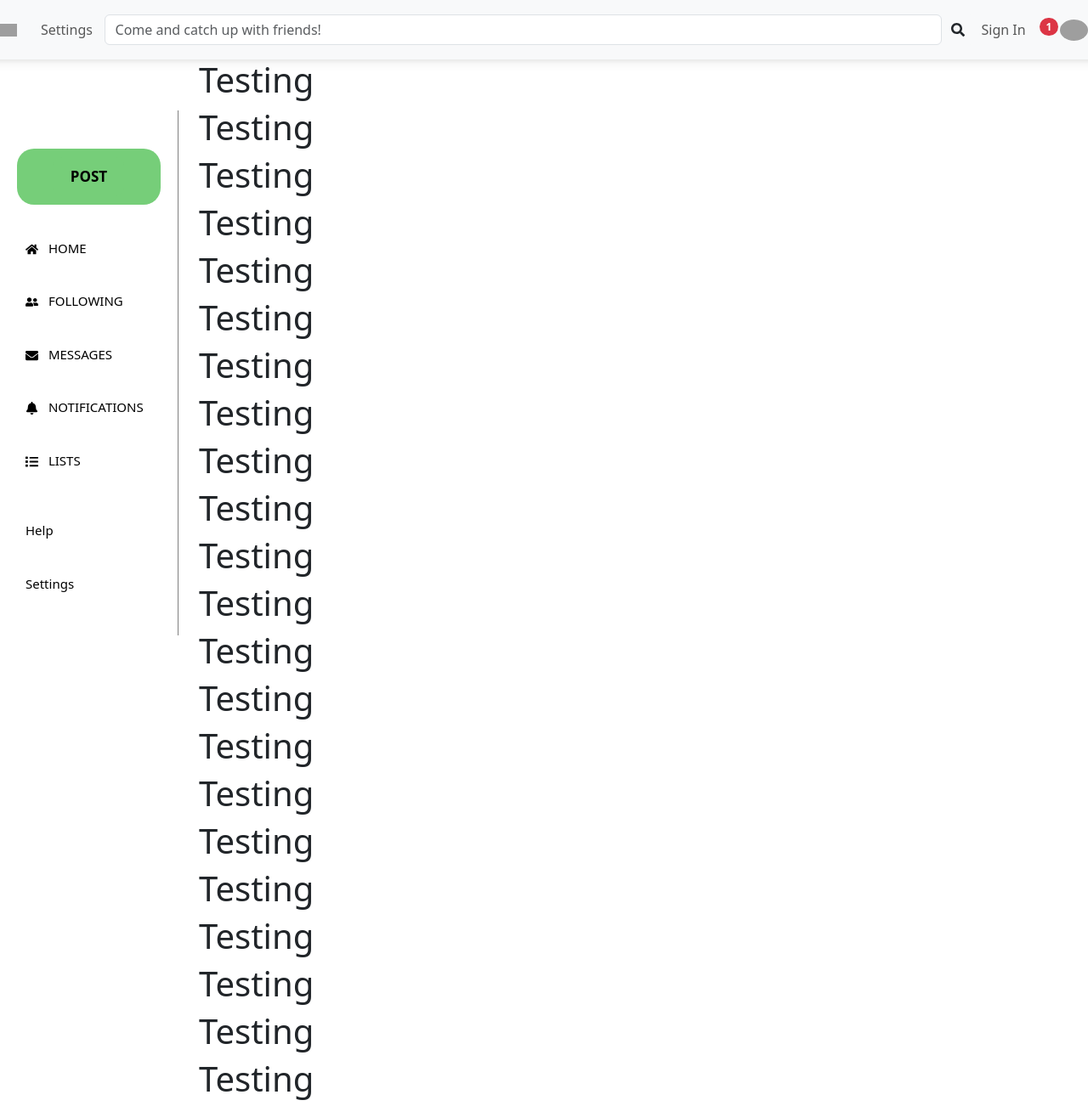
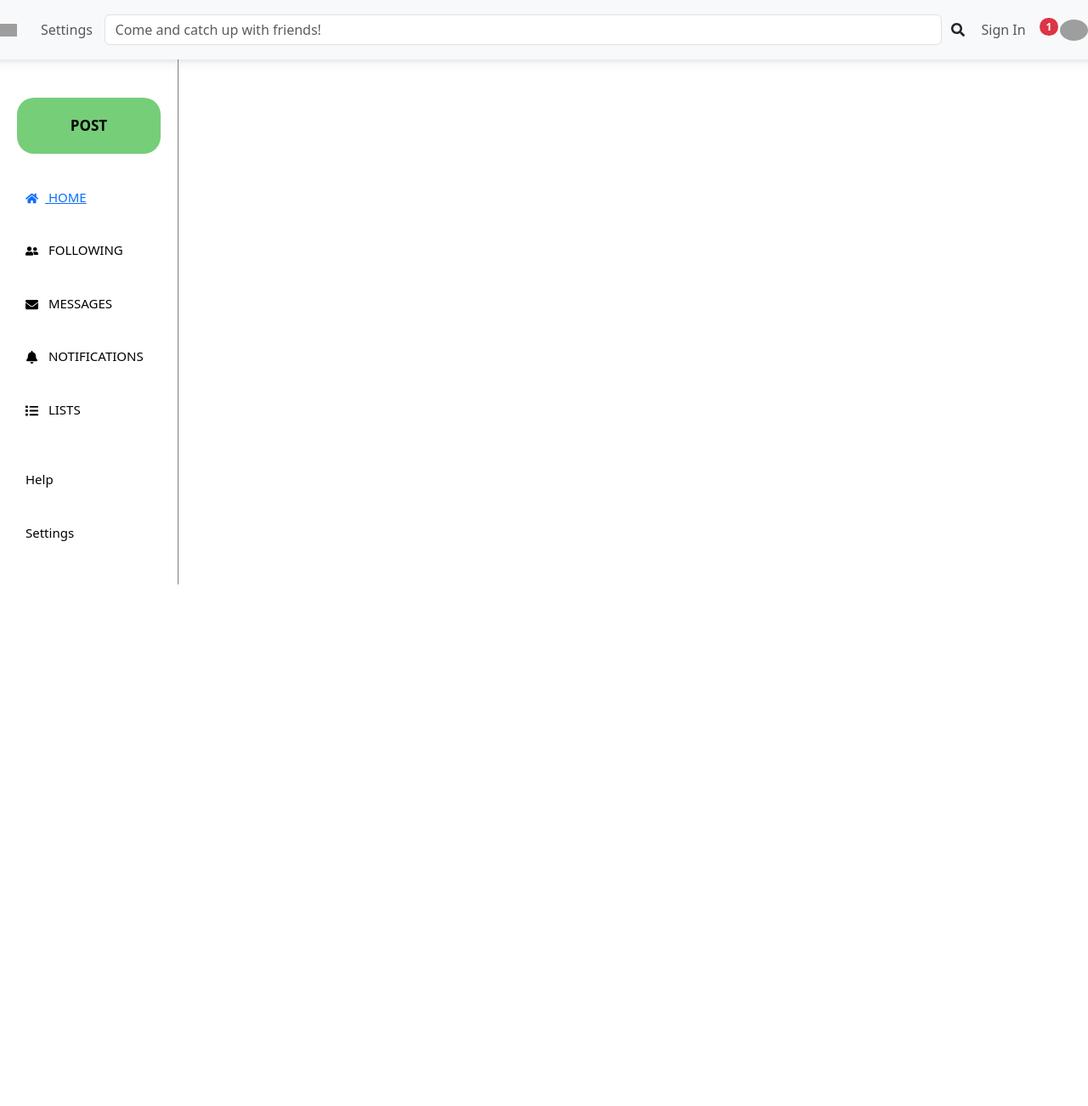
Before and after one commit to hypnosw/Entertainia, a React (Create React App) app: page /#/Homepage in a window 1280 px wide. Shown: the whole page at 85% size. After the commit the page ends 800 px from the top, so only its background shows below. Built offline with nearby package versions, Linux system fonts and the light colour scheme; grey boxes are pictures that could not be loaded.

Commit message:
replaced some a tags with Link tag on landing page, adjusted sidebar css in zhihan postdetail component

```diff
--- a/src/App.js
+++ b/src/App.js
@@ -17,7 +17,8 @@ import PostDetail from "./Components/PostDetail";
 
 function App() {
   return (
-      <div>
+      <HashRouter>
+        <Provider store={store}>
         <div className="row">
           <HeadBar/>
         </div>
@@ -26,8 +27,6 @@ function App() {
             <SideBar/>
           </div>
           <div className="col">
-            <Provider store={store}>
-              <HashRouter>
                 <Routes>
                   <Route path="/SignUp" element={<SignUp />} />
                   <Route path="/LogIn" element={<LogIn />} />
@@ -37,42 +36,38 @@ function App() {
                   <Route path="/home" element={<Homepage />} />
                   <Route path="/PostDetail" element={<PostDetail />} />
                 </Routes>
-              </HashRouter>
-            </Provider>
-            <>
-              <h1>Testing</h1>
-              <h1>Testing</h1>
-              <h1>Testing</h1>
-              <h1>Testing</h1>
-              <h1>Testing</h1>
-              <h1>Testing</h1>
-              <h1>Testing</h1>
-              <h1>Testing</h1>
-              <h1>Testing</h1>
-              <h1>Testing</h1>
-              <h1>Testing</h1>
-              <h1>Testing</h1>
-              <h1>Testing</h1>
-              <h1>Testing</h1>
-              <h1>Testing</h1>
-              <h1>Testing</h1>
-              <h1>Testing</h1>
-              <h1>Testing</h1>
-              <h1>Testing</h1>
-              <h1>Testing</h1>
-              <h1>Testing</h1>
-              <h1>Testing</h1>
-            </>
-
-
-
+            {/*<>*/}
+            {/*  <h1>Testing</h1>*/}
+            {/*  <h1>Testing</h1>*/}
+            {/*  <h1>Testing</h1>*/}
+            {/*  <h1>Testing</h1>*/}
+            {/*  <h1>Testing</h1>*/}
+            {/*  <h1>Testing</h1>*/}
+            {/*  <h1>Testing</h1>*/}
+            {/*  <h1>Testing</h1>*/}
+            {/*  <h1>Testing</h1>*/}
+            {/*  <h1>Testing</h1>*/}
+            {/*  <h1>Testing</h1>*/}
+            {/*  <h1>Testing</h1>*/}
+            {/*  <h1>Testing</h1>*/}
+            {/*  <h1>Testing</h1>*/}
+            {/*  <h1>Testing</h1>*/}
+            {/*  <h1>Testing</h1>*/}
+            {/*  <h1>Testing</h1>*/}
+            {/*  <h1>Testing</h1>*/}
+            {/*  <h1>Testing</h1>*/}
+            {/*  <h1>Testing</h1>*/}
+            {/*  <h1>Testing</h1>*/}
+            {/*  <h1>Testing</h1>*/}
+            {/*</>*/}
 
 
           </div>
         </div>
 
+        </Provider>
 
-      </div>
+      </HashRouter>
   );
 }
 
--- a/src/Components/HeadBar/index.js
+++ b/src/Components/HeadBar/index.js
@@ -2,6 +2,7 @@ import React from "react";
 import "./index.css";
 import "mdb-ui-kit/css/mdb.min.css"
 import { FaSearch } from "react-icons/fa";
+import {Link} from "react-router-dom";
 
 
 const Headbar = () => {
@@ -21,14 +22,14 @@ const Headbar = () => {
                 </button>
 
                 <div className="collapse navbar-collapse" id="navbarSupportedContent">
-                    <a className="navbar-brand mt-2 mt-lg-0" href="#">
+                    <Link className="navbar-brand mt-2 mt-lg-0" to="/home">
                         <img
                             src="https://mdbcdn.b-cdn.net/img/logo/mdb-transaprent-noshadows.webp"
                             height="15"
                             alt="MDB Logo"
                             loading="lazy"
                         />
-                    </a>
+                    </Link>
                     <ul className="navbar-nav me-auto mb-2 mb-lg-0">
                         {/* <li className="nav-item">
                             <a className="nav-link" href="#">Sign In</a>
@@ -97,9 +98,9 @@ const Headbar = () => {
 
 
                     <div className="dropdown">
-                        <a
+                        <Link
                             className="dropdown-toggle d-flex align-items-center hidden-arrow"
-                            href="#"
+                            to="/profile"
                             id="navbarDropdownMenuAvatar"
                             role="button"
                             data-mdb-toggle="dropdown"
@@ -112,7 +113,7 @@ const Headbar = () => {
                                 alt="Black and White Portrait of a Man"
                                 loading="lazy"
                             />
-                        </a>
+                        </Link>
                         {/* <ul
                             className="dropdown-menu dropdown-menu-end"
                             aria-labelledby="navbarDropdownMenuAvatar"
--- a/src/Components/PostDetail/index.css
+++ b/src/Components/PostDetail/index.css
@@ -73,11 +73,11 @@
 
 
 /* Adjust the sidebar to be below the head bar */
-.sidebar {
-    margin-top: 60px;
-    /* Adjust this based on the height of your HeadBar */
-    /* ... other styles ... */
-}
+/*.sidebar {*/
+/*    margin-top: 60px;*/
+/*    !* Adjust this based on the height of your HeadBar *!*/
+/*    !* ... other styles ... *!*/
+/*}*/
 
 /* Ensure main content takes more space and is centered */
 .main-content {
--- a/src/Components/SideBar/index.js
+++ b/src/Components/SideBar/index.js
@@ -1,18 +1,23 @@
 import React from "react";
 import "./index.css";
 import { FaHome, FaUserFriends, FaEnvelope, FaBell, FaList } from 'react-icons/fa';
+import {Link} from "react-router-dom";
 
 const Sidebar = () => {
     return (
       <div className="sidebar">
         <div className="shared-parent-container">
             <div className="top-section">
-              <button className="post-button">POST</button>
+                <Link to={"/createpost"}>
+                    <button className="post-button">POST</button>
+                </Link>
             </div>
         </div>
         <div className="middle-section">
           <ul className="sidebar-list">
-          <li className="sidebar-item"><FaHome /> HOME</li>
+          <li className="sidebar-item">
+              <Link to={"/home"}><FaHome /> HOME</Link>
+          </li>
           <li className="sidebar-item"><FaUserFriends /> FOLLOWING</li>
           <li className="sidebar-item"><FaEnvelope /> MESSAGES</li>
           <li className="sidebar-item"><FaBell /> NOTIFICATIONS</li>
```
Also changed, not shown: 1 other file (tests, documents, lock files or other folders).
